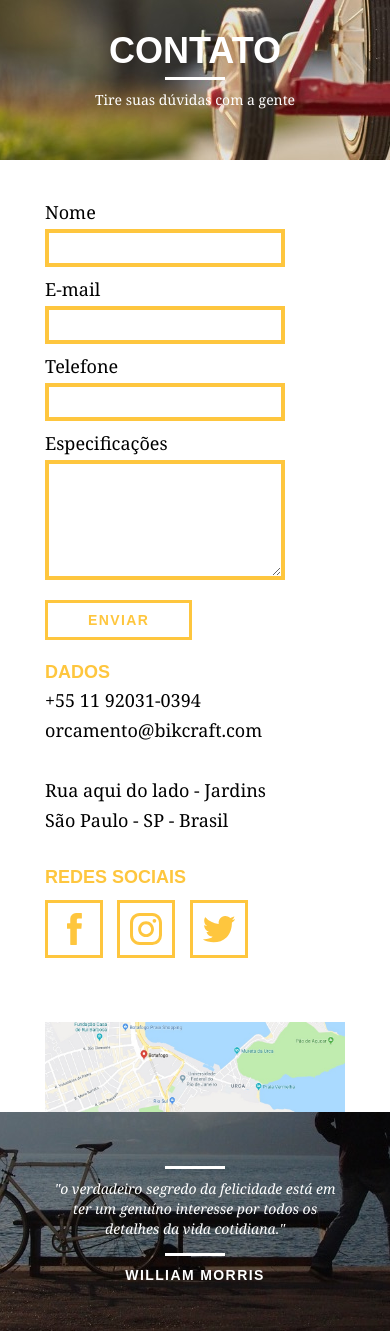
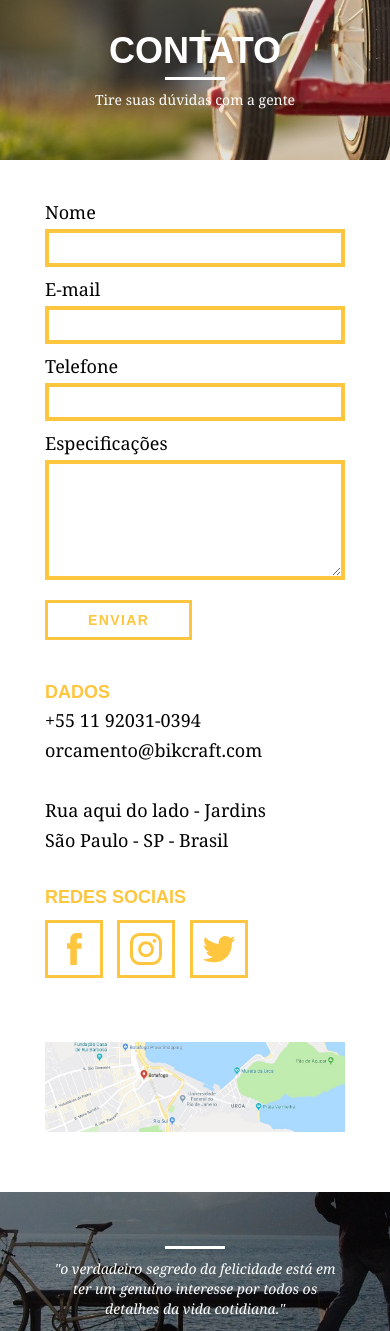
Before and after one commit to Myhtz/bikcraft-1.0, a PHP site: page /contato.html in a window 390 px wide. Shown: the part 232-1563 px from the top of the page. Run offline with PHP 8.4, Linux system fonts and the light colour scheme.

Commit message:
Ajuste finais antes do JavaScript

```diff
--- a/web/css/contato.css
+++ b/web/css/contato.css
@@ -1,4 +1,4 @@
-.interna_contato {
+ .interna_contato {
 	background: url("../img/bg-contato.jpg") no-repeat center;
 	background-size: cover;
 }
@@ -93,6 +93,6 @@
 	border-color: #000;
 }
 
-.contato_mapa {
+.contato-mapa {
 	margin-bottom: 60px;
 }
--- a/web/css/portfolio.css
+++ b/web/css/portfolio.css
@@ -3,13 +3,13 @@
 	background-size: cover;
 }
 
-.quote_clientes {
+.quote_cliente {
 	padding: 60px 0;
 	max-width: 460px;
 	margin: 0 auto;
 }
 
-.quote_clientes p{
+.quote_cliente p{
 	text-align: center;
 	font-family: Georgia, "Times New Roman", serif;
 	font-size: 18px;
@@ -18,7 +18,7 @@
 	margin-bottom: 20px;
 }
 
-.quote_clientes cite {
+.quote_cliente cite {
 	font-size: 18px;
 	font-weight: bold;
 	float: right;
--- a/web/css/responsivo.css
+++ b/web/css/responsivo.css
@@ -161,4 +161,11 @@
 	padding-right: 0px;
 }
 
-} /* Final do estilo para smartphone */
+/* Contato */
+.contato_form {
+	padding-right: 0px;
+	margin-bottom: 40px;
+}
+}
+
+/* Final do estilo para smartphone */
```
